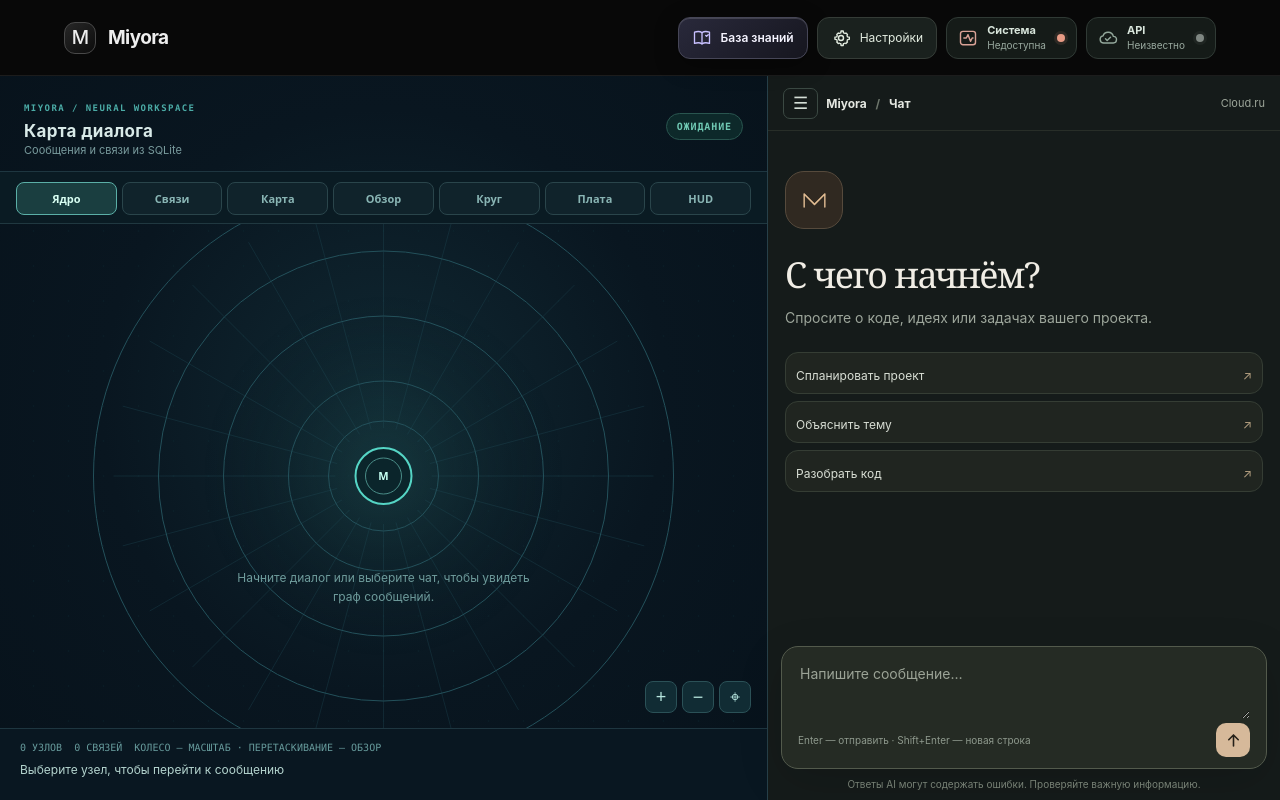
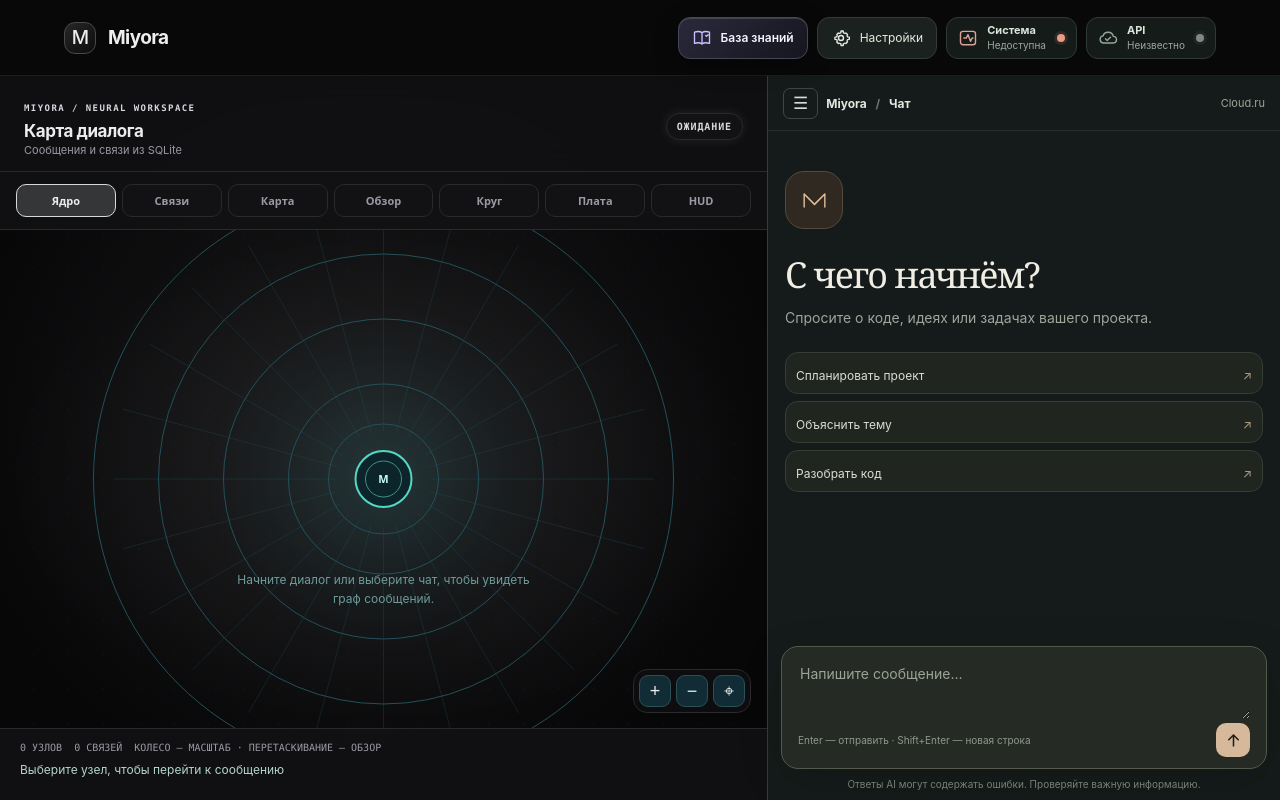
Before and after one commit to Aspksa/Miyora, a plain HTML site: page web/index.html in a window 1280 px wide. Drawn offline with Linux system fonts and the light colour scheme; no server answers.

Commit message:
Apply Mizuyori visual system with theme variables, frosted panels and refined neural controls

```diff
--- a/web/index.html
+++ b/web/index.html
@@ -398,6 +398,34 @@ header .right .home-status-dot{margin-left:2px}
 #neural-inspector-text{max-height:90px;overflow:auto;white-space:pre-wrap;overflow-wrap:anywhere;line-height:1.5}
 #neural-inspector-open{margin-top:9px;border:1px solid #43756e;border-radius:6px;padding:6px 10px;background:#1b4342;color:#e3f4ec;cursor:pointer}
 @media(max-width:690px){.neural-modebar{padding:5px 8px}.neural-mode{font-size:10px;padding:5px}.neural-inspector{max-height:90px;overflow:auto}}
+
+/* Mizuyori design language: themes, frosted panels, compact controls and typography.
+   Adapted from Aspksa/Mizuyori mizuyori/static/style.css. */
+.neural-panel{--mz-bg:#070708;--mz-surface:#121214;--mz-text:#ececef;--mz-muted:#9a9aa6;--mz-accent:#d6d8de;--mz-border:#29292e;
+ background:radial-gradient(ellipse at 48% 48%,color-mix(in srgb,var(--mz-accent) 9%,var(--mz-bg)),var(--mz-bg) 75%);
+ color:var(--mz-text);font-family:Inter,"Segoe UI",system-ui,sans-serif}
+.neural-panel[data-mz-theme="gold"]{--mz-bg:#0f0d08;--mz-surface:#1a160d;--mz-text:#f4ecd6;--mz-muted:#b5a884;--mz-accent:#d4af37;--mz-border:#3a3120}
+.neural-panel[data-mz-theme="amber"]{--mz-bg:#170d05;--mz-surface:#24150a;--mz-text:#fbe8d2;--mz-muted:#c7a37a;--mz-accent:#ffa62b;--mz-border:#4a2f17}
+.neural-panel[data-mz-theme="jade"]{--mz-bg:#06120e;--mz-surface:#0d1e18;--mz-text:#dcf2e8;--mz-muted:#94b8a9;--mz-accent:#3fbf8f;--mz-border:#1e3a2f}
+.neural-header{border-color:var(--mz-border);background:color-mix(in srgb,var(--mz-surface) 80%,transparent);backdrop-filter:blur(14px)}
+.neural-header h2{color:var(--mz-text);font-weight:650;letter-spacing:-.025em}
+.neural-header p,.neural-bottom,.neural-stats{color:var(--mz-muted)}
+.neural-eyebrow{color:var(--mz-accent)}
+.neural-live{border-color:var(--mz-border);color:var(--mz-accent);background:var(--mz-surface);box-shadow:0 0 12px color-mix(in srgb,var(--mz-accent) 10%,transparent)}
+.neural-modebar{background:color-mix(in srgb,var(--mz-surface) 88%,transparent);border-color:var(--mz-border);padding:12px 16px;gap:6px}
+.neural-mode{background:var(--mz-surface);border:1px solid var(--mz-border);border-radius:10px;color:var(--mz-muted);font-size:11px;transition:background .2s,border-color .2s,transform .2s}
+.neural-mode:hover{border-color:var(--mz-accent);color:var(--mz-text);transform:translateY(-1px)}
+.neural-mode.active,.neural-mode[aria-pressed=true]{background:color-mix(in srgb,var(--mz-accent) 18%,var(--mz-surface));color:var(--mz-text);border-color:var(--mz-accent)}
+.neural-canvas-wrap{background:radial-gradient(ellipse at center,color-mix(in srgb,var(--mz-accent) 7%,transparent),transparent 70%)}
+.neural-controls{background:color-mix(in srgb,var(--mz-surface) 65%,transparent);backdrop-filter:blur(16px);border:1px solid var(--mz-border);border-radius:14px;padding:5px}
+.neural-controls button{border-radius:9px;color:var(--mz-text)}
+.neural-bottom{background:color-mix(in srgb,var(--mz-surface) 86%,transparent);border-color:var(--mz-border)}
+.neural-inspector{background:color-mix(in srgb,var(--mz-surface) 80%,transparent);backdrop-filter:blur(14px);border-color:var(--mz-border);color:var(--mz-text);border-radius:12px}
+.neural-theme-picker{max-width:112px;min-width:0;padding:7px 9px;background:var(--mz-surface);border:1px solid var(--mz-border);border-radius:9px;color:var(--mz-text);font:600 11px system-ui;cursor:pointer}
+.neural-theme-picker:focus-visible{outline:2px solid var(--mz-accent);outline-offset:2px}
+@media(max-width:690px){.neural-theme-picker{max-width:85px;padding:5px}.neural-modebar{gap:4px}}
+@media(prefers-reduced-motion:reduce){.neural-mode{transition:none}.neural-mode:hover{transform:none}}
+
 </style>
 </head>
 <body>
```
